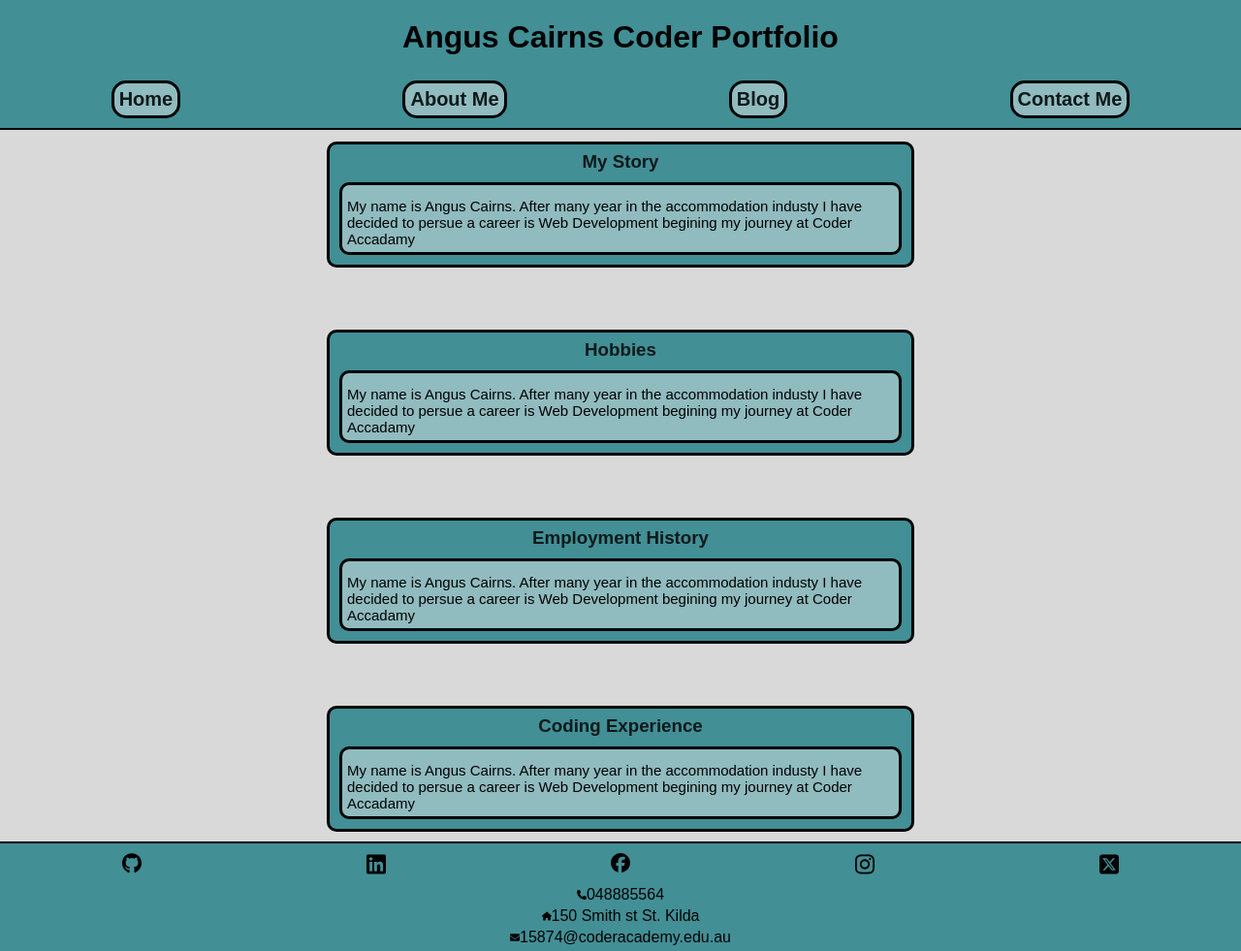
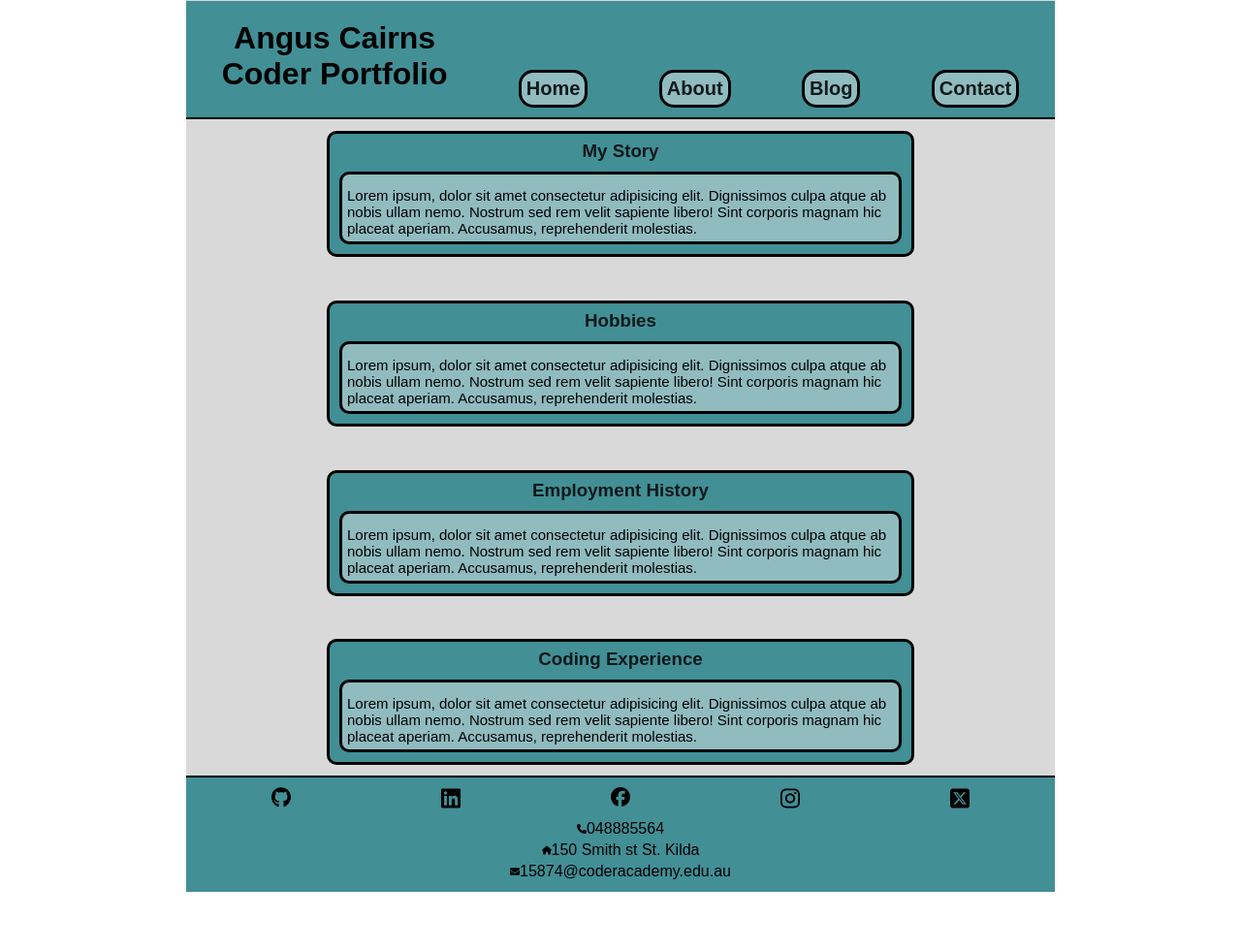
Before and after one commit to Coderaccangus/Angus-Portfolio, a plain HTML site: page pages/about.html in a window 1280 px wide. Shown: the whole page at 97% size. After the commit the page ends 920 px from the top, so only its background shows below. Drawn offline with Linux system fonts and the light colour scheme.

Commit message:
added media screen

```diff
--- a/Styles/index.css
+++ b/Styles/index.css
@@ -33,6 +33,7 @@ nav {
     justify-content: space-around; /* Distribute space between nav items */
     width: 100%;
     margin: 10px 0; /* Space around the nav */
+
 }
 
 nav a {
@@ -43,6 +44,7 @@ nav a {
     color: #0f191a;
     font-size: 20px;
     font-weight: bold;
+    max-height: 24px;
 
 
 }
@@ -89,7 +91,6 @@ nav a:link, nav a:visited {
 }
 
 .Contact-btm-parent {
-    display: flex;
     justify-content: center; /* Centers the child horizontally */
     align-items: center;
     background-color: var(--primary-color);
@@ -110,6 +111,7 @@ nav a:link, nav a:visited {
     font-weight: bold;
     border-radius: 0;
 
+
 }
 
 .Contact-btm-parent:hover {
@@ -117,7 +119,7 @@ nav a:link, nav a:visited {
 }
 
 
-.navigation :hover {
+.navigation :hover { /* light box shadow effect */
 
     box-shadow: 1px 1px 0px 0px rgba(0,0,0,0.18);
     -webkit-box-shadow: 1px 1px 0px 0px rgba(0,0,0,0.18);
@@ -133,6 +135,8 @@ nav a:link, nav a:visited {
     border: solid black;
     border-radius: 10px;
     padding: 5px;
+
+
 }
 
 .Contact-btm-child a {
@@ -206,4 +210,20 @@ footer {
 
 a:link, a:visited {
     text-decoration: none;
-  }
+
+}
+
+@media screen and (min-width: 576px) {
+    header {
+        display: flex;
+        align-items: flex-end;
+        justify-content: space-between;
+
+    }
+}
+
+@media screen and (min-width: 768px) {
+    body {
+        margin: 0 15vw;
+    }
+ }
--- a/pages/about.html
+++ b/pages/about.html
@@ -15,9 +15,9 @@
                 <h1 class="Portfolio title">Angus Cairns Coder Portfolio</h1>
                 <nav class="navigation">
                     <a href="/Index.html">Home</a>
-                    <a href="#">About Me</a>
+                    <a href="#">About</a>
                     <a href="blog.html">Blog</a>
-                    <a href="contact.html">Contact Me</a>
+                    <a href="contact.html">Contact</a>
                 </nav>
 
         </header>
@@ -27,7 +27,7 @@
                 <h3>My Story</h3>
                 <div class="article-child">
                     <article>
-                        <p>My name is Angus Cairns. After many year in the accommodation industy I have decided to persue a career is Web Development begining my journey at Coder Accadamy</p>
+                        <p>Lorem ipsum, dolor sit amet consectetur adipisicing elit. Dignissimos culpa atque ab nobis ullam nemo. Nostrum sed rem velit sapiente libero! Sint corporis magnam hic placeat aperiam. Accusamus, reprehenderit molestias.</p>
                     </article>
                 </div>
             </article>
@@ -38,7 +38,7 @@
                 <h3>Hobbies</h3>
                 <div class="article-child">
                     <article>
-                        <p>My name is Angus Cairns. After many year in the accommodation industy I have decided to persue a career is Web Development begining my journey at Coder Accadamy</p>
+                        <p>Lorem ipsum, dolor sit amet consectetur adipisicing elit. Dignissimos culpa atque ab nobis ullam nemo. Nostrum sed rem velit sapiente libero! Sint corporis magnam hic placeat aperiam. Accusamus, reprehenderit molestias.</p>
                     </article>
                 </div>
             </article>
@@ -49,7 +49,7 @@
                 <h3>Employment History</h3>
                 <div class="article-child">
                     <article>
-                        <p>My name is Angus Cairns. After many year in the accommodation industy I have decided to persue a career is Web Development begining my journey at Coder Accadamy</p>
+                        <p>Lorem ipsum, dolor sit amet consectetur adipisicing elit. Dignissimos culpa atque ab nobis ullam nemo. Nostrum sed rem velit sapiente libero! Sint corporis magnam hic placeat aperiam. Accusamus, reprehenderit molestias.</p>
                     </article>
                 </div>
             </article>
@@ -60,7 +60,7 @@
                 <h3>Coding Experience</h3>
                 <div class="article-child">
                     <article>
-                        <p>My name is Angus Cairns. After many year in the accommodation industy I have decided to persue a career is Web Development begining my journey at Coder Accadamy</p>
+                        <p>Lorem ipsum, dolor sit amet consectetur adipisicing elit. Dignissimos culpa atque ab nobis ullam nemo. Nostrum sed rem velit sapiente libero! Sint corporis magnam hic placeat aperiam. Accusamus, reprehenderit molestias.</p>
                     </article>
                 </div>
             </article>
```
Also changed, not shown: Index.html (+12 -6 lines), pages/blog.html (+5 -5 lines), pages/contact.html (+2 -2 lines).
